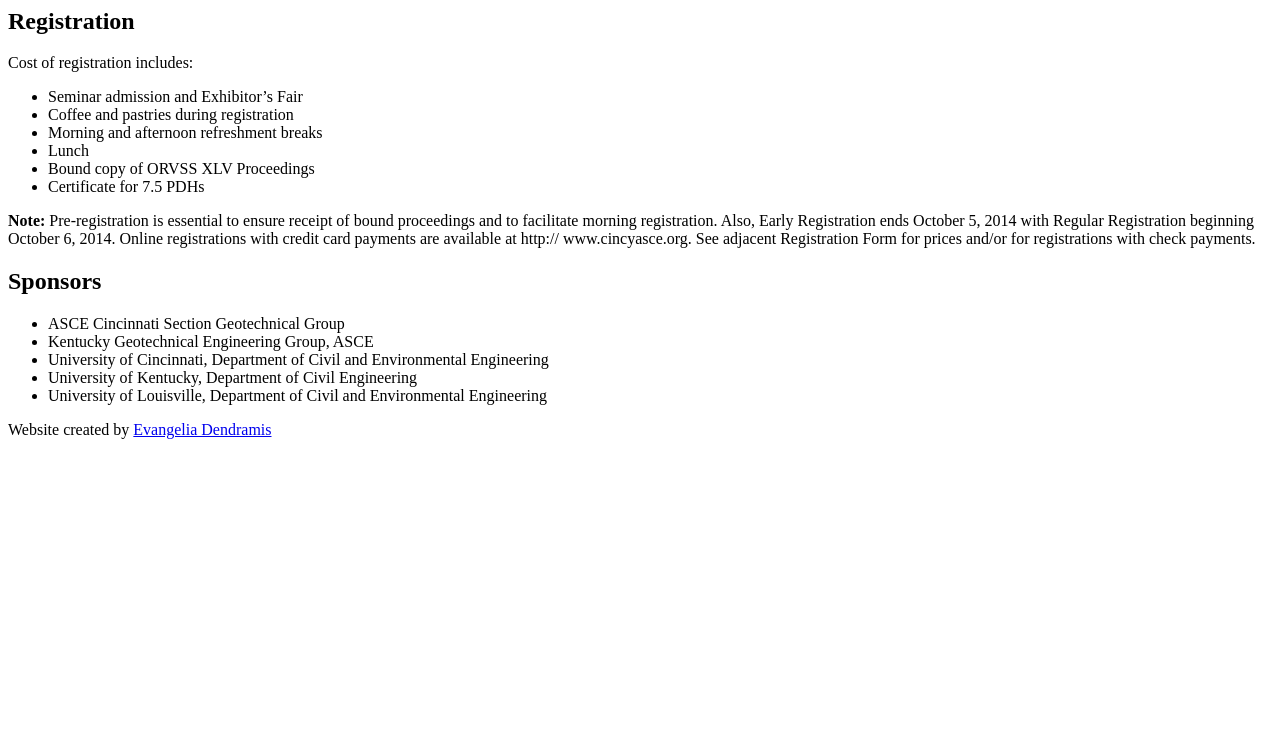
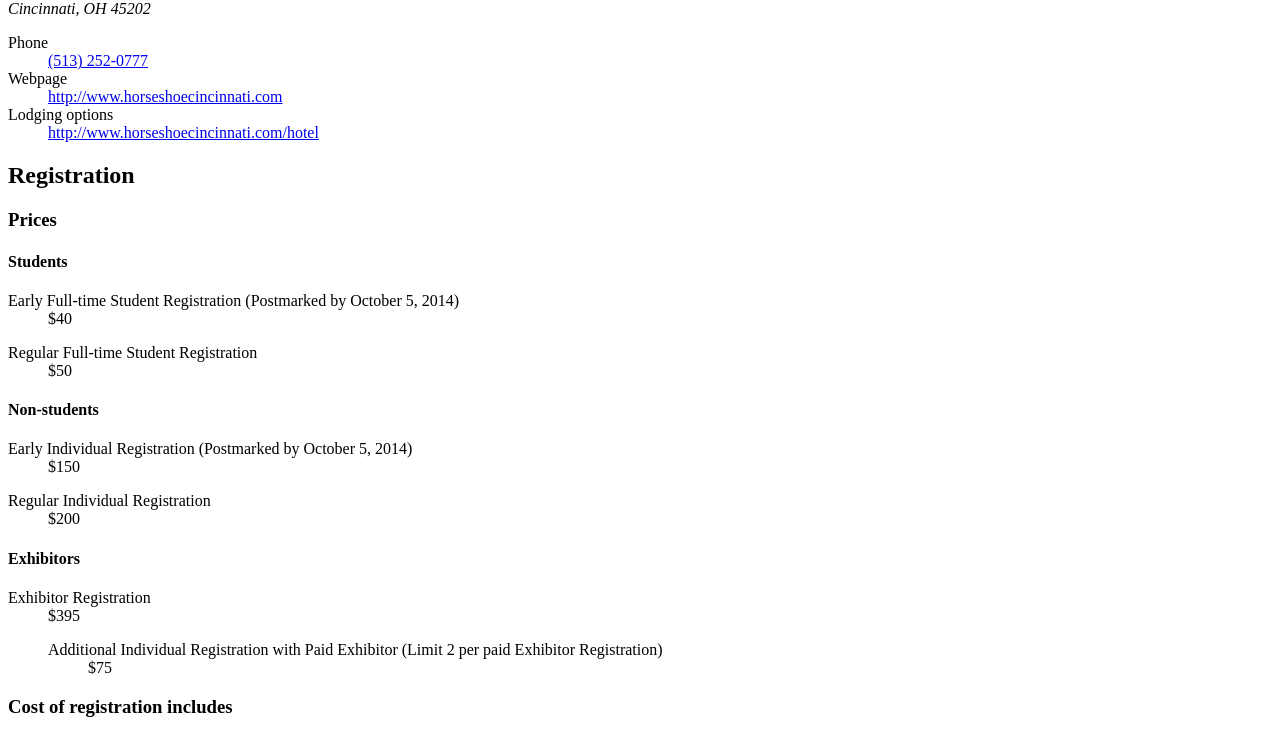
Before and after one commit to cincyasce/orvss-2014, a website: page index.html in a window 1280 px wide. Shown: the part 2015-2748 px from the top of the page. Before the commit the page ends 2462 px from the top, so only its background shows below. Drawn offline with Linux system fonts and the light colour scheme.

Commit message:
adding offers, reorganizing top

```diff
--- a/index.html
+++ b/index.html
@@ -7,21 +7,31 @@
     <meta name="format-detection" content="telephone=no">
     <meta property="og:title" content="Ohio River Valley Soil Seminar XLV">
     <meta property="og:locale" content="en_US">
-    <meta property="og:description" content="Geotechnical aspects of waterfront development" />
+    <meta property="og:url" content="http://orvss.com">
+    <meta property="og:description" content="Geotechnical aspects of waterfront development">
+    <link rel="canonical" href="http://orvss.com">
   </head>
   <body>
     <main class="page-wrapper" role="main" itemscope itemtype="http://schema.org/BusinessEvent">
       <meta itemprop="eventStatus" content="http://schema.org/EventScheduled">
       <link itemprop="sameAs" href="http://orvss.com">
-      <h1 itemprop="name">Ohio River Valley Soil Seminar XLV <small>Geotechnical aspects of waterfront development</small></h1>
 
-      <p>Communities such as Cincinnati are reclaiming their lost rivers and waterfronts to address environmental concerns, changing flood elevations, and to provide revitalized green space for city centers. As professionals in the geotechnical field, we are being asked to evaluate existing flood defenses and water retention structures and to provide sustainable design and construction services in areas with high water tables and rapid drawdown concerns.</p>
-      <p>The 45<sup>th</sup> Ohio River Valley Soil Seminar (<span itemprop="alternateName">ORVSS XLV</span>) will address geotechnical aspects of waterfront development including geotechnical design, instrumentation, exploration, construction and case histories. ORVSS XLV will highlight the evolution of levee safety, pressure relief well assessment and design, scour protection, landslide repair along waterfronts, waterfront protection, riverfront development design and construction, rapid drawdown, and levee repair.</p>
-      <p>ORVSS XLV will provide Geotechnical Engineers, Geologists, Contractors, Material Suppliers, and other geotechnical practitioners an opportunity to share experiences on previous projects in the geotechnical aspects of waterfront development to continue the advancement of our professional field.</p>
+      <header>
+        <h1 itemprop="name">Ohio River Valley Soil Seminar XLV</h1>
+        <p>Geotechnical aspects of waterfront development</p>
+
+        <time datetime="2014-10-17">Friday, October 17, 2014</time><br>
+
+        <div class="location">
+          <a href="http://www.horseshoecincinnati.com">Horseshoe Cincinnati</a>
+          1000 Broadway Cincinnati, OH 45202
+        </div>
+      </header>
 
       <nav>
         <h2>Event Information</h2>
         <ul role="menu">
+          <li><a href="overview">Overview</a></li>
           <li><a href="#date">Date</a></li>
           <li><a href="#address">Address</a></li>
           <li><a href="#keynote-speaker">Keynote speaker</a></li>
@@ -32,12 +42,16 @@
         </ul>
       </nav>
 
+      <h2 id="overview">Overview</h2>
+
+      <p>Communities such as Cincinnati are reclaiming their lost rivers and waterfronts to address environmental concerns, changing flood elevations, and to provide revitalized green space for city centers. As professionals in the geotechnical field, we are being asked to evaluate existing flood defenses and water retention structures and to provide sustainable design and construction services in areas with high water tables and rapid drawdown concerns.</p>
+      <p>The 45<sup>th</sup> Ohio River Valley Soil Seminar (<span itemprop="alternateName">ORVSS XLV</span>) will address geotechnical aspects of waterfront development including geotechnical design, instrumentation, exploration, construction and case histories. ORVSS XLV will highlight the evolution of levee safety, pressure relief well assessment and design, scour protection, landslide repair along waterfronts, waterfront protection, riverfront development design and construction, rapid drawdown, and levee repair.</p>
+      <p>ORVSS XLV will provide Geotechnical Engineers, Geologists, Contractors, Material Suppliers, and other geotechnical practitioners an opportunity to share experiences on previous projects in the geotechnical aspects of waterfront development to continue the advancement of our professional field.</p>
 
       <h2 id="date">Date</h2>
 
-      <time itemprop="startDate" datetime="2014-10-17T11:30Z">Friday, October 17, 2014</time><br>
-      Registration begins at 7:30 a.m EDT
-
+      <time datetime="2014-10-17">Friday, October 17, 2014</time><br>
+      Exhibitor registration and setup begins at <time itemprop="startDate" datetime="2014-10-17T10:30Z">6:30 a.m EDT</time>
 
       <h2 id="address">Address</h2>
 
@@ -58,6 +72,7 @@
       <div itemprop="performer" itemscope itemtype="http://schema.org/Person">
         <span itemprop="name">Tammy L. Conforti</span>, <span itemprop="honorificSuffix">P.E.</span><br>
         <span itemprop="jobTitle">Levee Safety Program Manager</span>
+        <meta itemprop="worksFor" content="US Army Corps of Engineers">
 
         <address itemprop="address" itemscope itemtype="http://schema.org/PostalAddress">
           <span itemprop="streetAddress">441 G Street, NW<br>Room 3E62</span>
@@ -296,10 +311,55 @@
         <dd><a href="http://www.horseshoecincinnati.com/hotel">http://www.horseshoecincinnati.com/hotel</a></dd>
       </dl>
 
-
       <h2 id="registration">Registration</h2>
 
-      <p>Cost of registration includes:</p>
+      <h3>Prices</h3>
+
+      <h4>Students</h4>
+
+      <dl itemprop="offers" itemscope itemtype="http://schema.org/Offer">
+        <dt><span itemprop="itemOffered">Early Full-time Student Registration</span> (Postmarked by October 5, 2014)</dt>
+        <dd itemprop="price">$40
+          <meta itemprop="availabilityEnds" content="2014-10-05">
+        </dd>
+      </dl>
+
+      <dl itemprop="offers" itemscope itemtype="http://schema.org/Offer">
+        <dt itemprop="itemOffered">Regular Full-time Student Registration</dt>
+        <dd itemprop="price">$50</dd>
+      </dl>
+
+      <h4>Non-students</h4>
+
+      <dl itemprop="offers" itemscope itemtype="http://schema.org/Offer">
+        <dt><span itemprop="itemOffered">Early Individual Registration</span> (Postmarked by October 5, 2014)</dt>
+        <dd itemprop="price">$150
+          <meta itemprop="priceValidUntil" content="2014-10-05">
+        </dd>
+      </dl>
+
+      <dl itemprop="offers" itemscope itemtype="http://schema.org/Offer">
+        <dt itemprop="itemOffered">Regular Individual Registration</dt>
+        <dd itemprop="price">$200</dd>
+      </dl>
+
+      <h4>Exhibitors</h4>
+
+      <dl itemprop="offers" itemscope itemtype="http://schema.org/Offer">
+        <dt itemprop="itemOffered">Exhibitor Registration</dt>
+        <dd itemprop="price">$395</dd>
+
+        <dd>
+          <dl itemprop="addOn" itemscope itemtype="http://schema.org/Offer">
+            <dt>Additional Individual Registration with Paid Exhibitor (Limit 2 per paid Exhibitor Registration)</dt>
+            <dd itemprop="price">$75
+              <meta itemprop="eligibleQuantity" content="2">
+            </dd>
+          </dl>
+        </dd>
+      </dl>
+
+      <h3>Cost of registration includes</h3>
 
       <ul>
         <li>Seminar admission and Exhibitor’s Fair</li>
@@ -311,8 +371,6 @@
       </ul>
 
       <p><strong>Note:</strong> Pre-registration is essential to ensure receipt of bound proceedings and to facilitate morning registration. Also, Early Registration ends October 5, 2014 with Regular Registration beginning October 6, 2014. Online registrations with credit card payments are available at http:// www.cincyasce.org. See adjacent Registration Form for prices and/or for registrations with check payments.</p>
-
-
 
       <h2 id="sponsors">Sponsors</h2>
 
```
